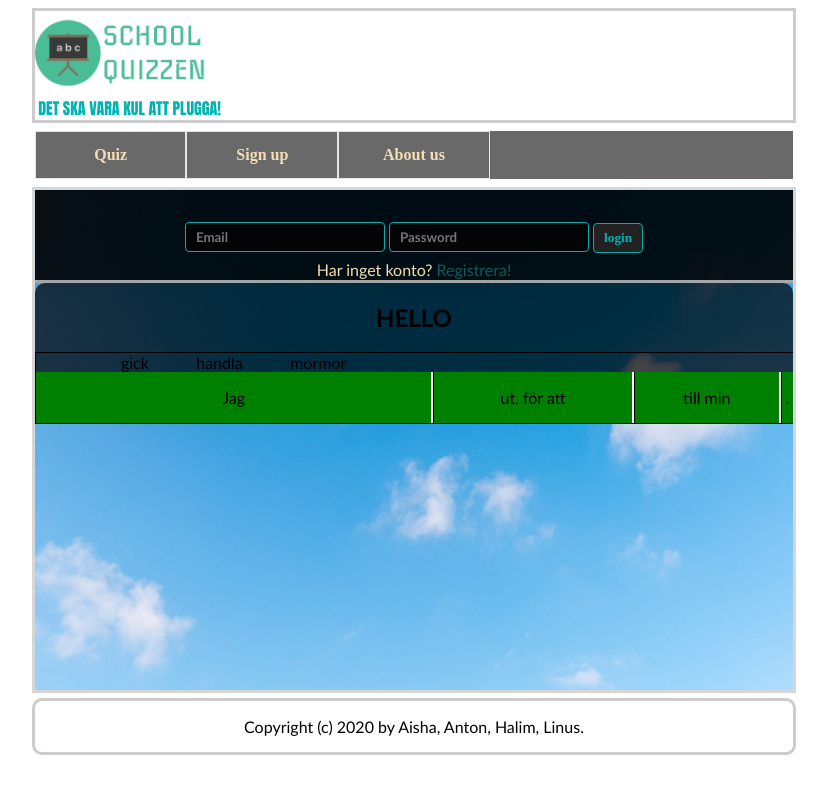
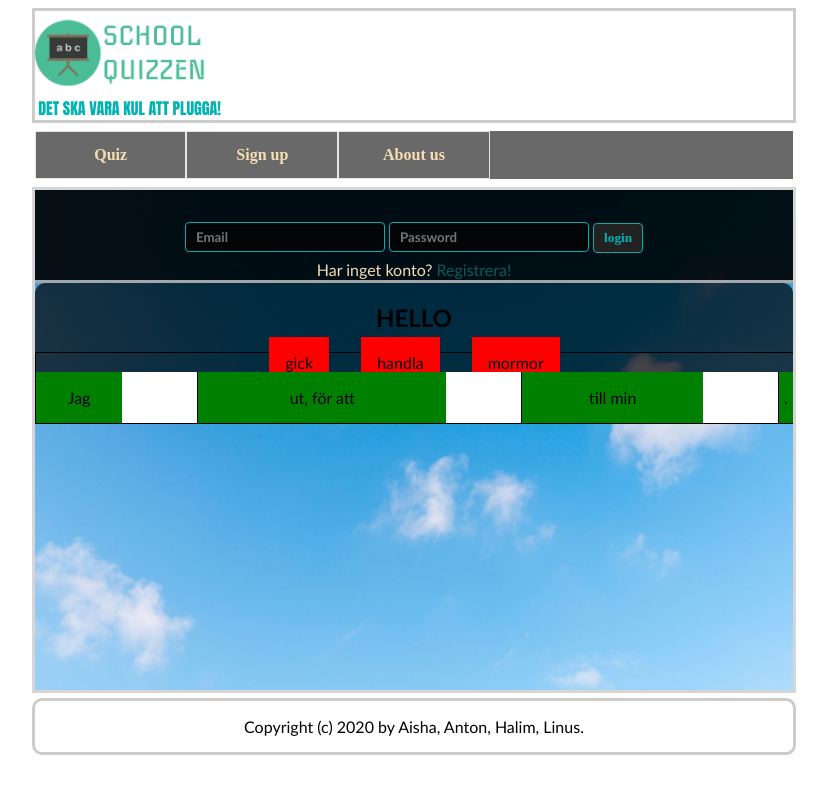
Before and after one commit to LinusSelven/web-application-quiz, a Vue app: page /svenskaQuiz in a window 1280 px wide. Shown: the top 794 px of the page, without its empty margins (226-1053 px from the left). Built offline with nearby package versions, Linux system fonts and the light colour scheme; no server answers; the HTML template or start-up script is replaced by a standard one.

Commit message:
changed style

```diff
--- a/src/components/svenskaQuiz.vue
+++ b/src/components/svenskaQuiz.vue
@@ -126,18 +126,27 @@
         box-sizing: border-box;
     }
 
+    .q-words-board[data-v-005fc852] {
+        padding: 1em;
+    }
+
     .q-words-board p {
+        background: red;
         display: inline;
-        padding: 5%;
-        margin: 1%;
-        justify-content: center;
-        align-content: center;
-        text-align: center;
+        padding: 1em;
+        margin: 1em;
+        /* justify-content: space-between; */
+        /* align-content: center; */
+        /* text-align: center; */
     }
 
     .q-question > .q-answer {
-        display: table-row;
+        display: inline-table;
+        /* justify-content: center; */
         background-color: green;
+        /* align-content: center; */
+        text-align: center;
+        width: 100%;
     }
 
     .q-question > .q-answer > .empty {
@@ -147,6 +156,9 @@
         text-align: center;
     }
 
+    .empty{
+        width: 10%;
+    }
 
     .q-img {
         margin: 0 auto;
```
